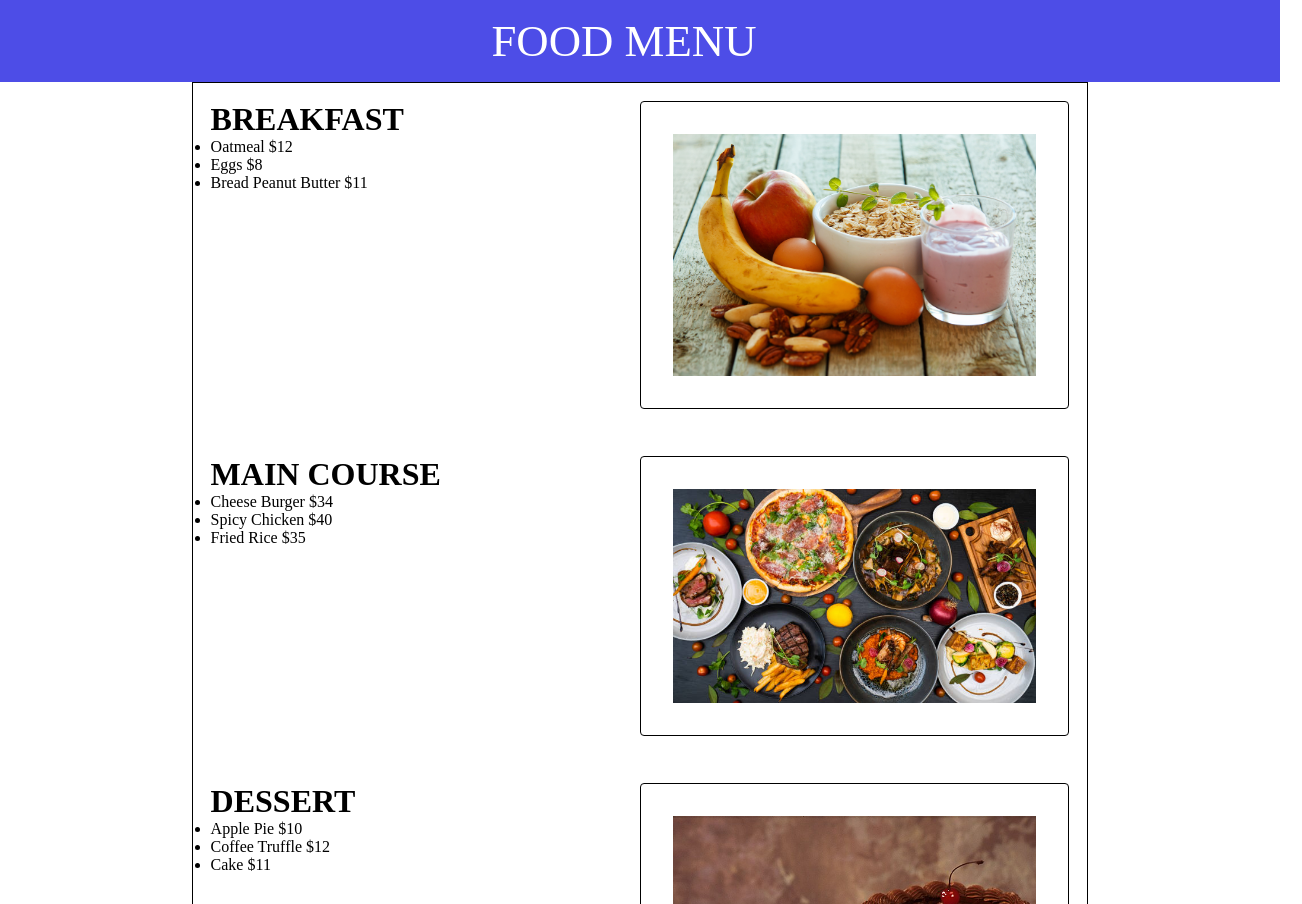
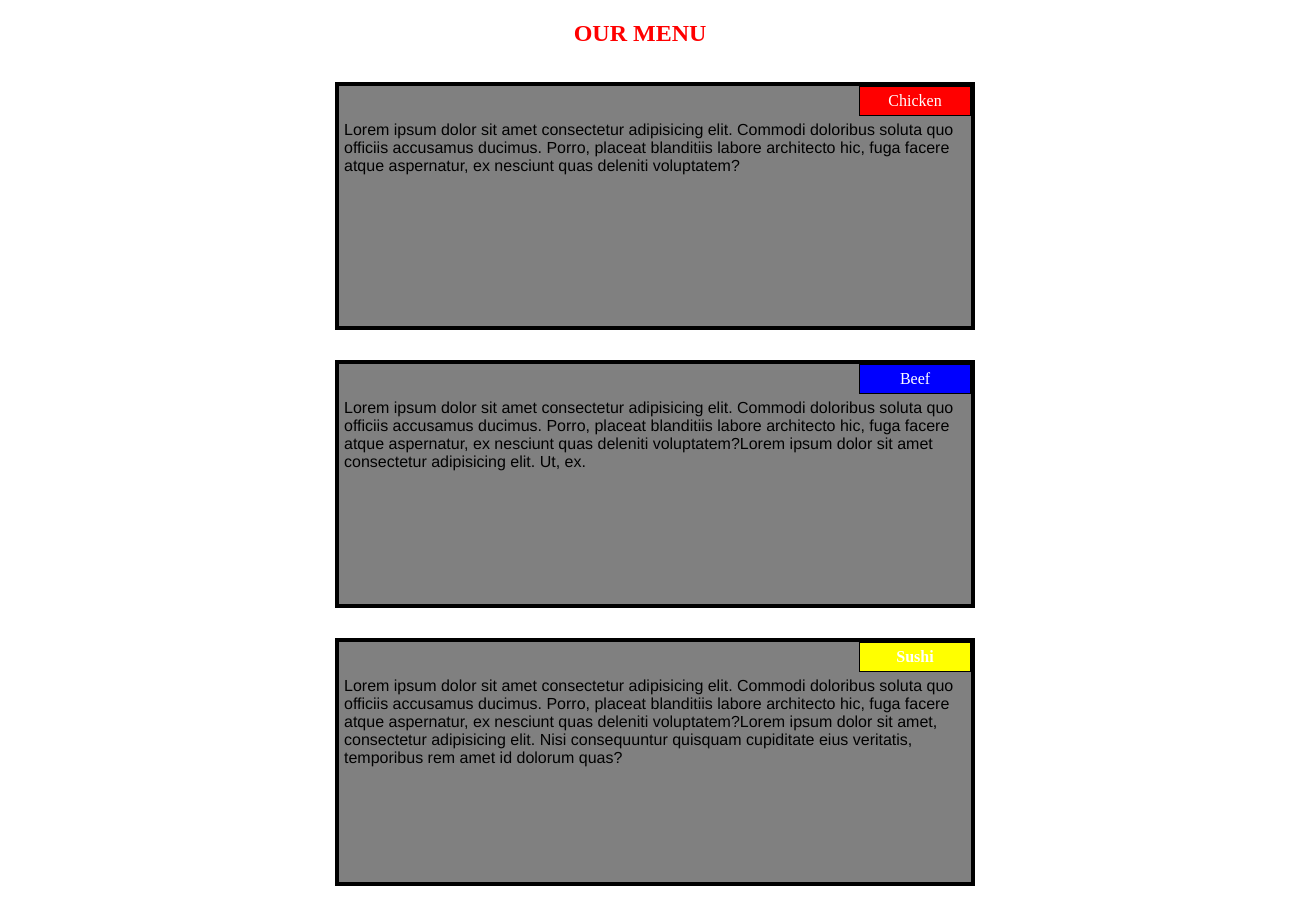
Before and after one commit to mystical-illusion/food-menu-assignment, a plain HTML site: page index.html in a window 1280 px wide. Shown: the top 904 px of the page, 1302 px wide, since content can reach past the window. Drawn offline with Linux system fonts and the light colour scheme.

Commit message:
updating assignment

```diff
--- a/index.html
+++ b/index.html
@@ -3,106 +3,53 @@
 <head>
     <meta charset="UTF-8">
     <meta name="viewport" content="width=device-width, initial-scale=1.0">
-    <title>Document</title>
-    <link rel="stylesheet" href="style.css">
+    <title>food menu</title>
+    <link rel="stylesheet" href="style2.css">
 </head>
 <body>
-    <div class="container">
     <header>
-            <div class="navContainer">
-                <nav>
-                    <ul id="navList">
-                        <li>
-                            <p id="navLogo">FOOD MENU</p>
-                        </li>
+        <h2>OUR MENU</h2>
+    </header>
+     <section class="part">
 
-                    </ul>
-                </nav>
-            </div >
-        </header>
-
-        <main>
-            <div class="contentBox">
-                <!--item1-->
-                <section>
-                    <div class="item">
-                        <div class="leftBox">
-                            <!--heading-->
-                            <h2>BREAKFAST</h2>
-                            <ul class="ingBox">
-                                <li>Oatmeal $12</li>
-                                <li>Eggs $8</li>
-                                <li>Bread Peanut Butter $11</li>
-                            </ul>
-
-
-                        </div>
-                        <div class="rightBox">
-                         <img src="breakfast.webp" >
+        <div>
+            <p class="first">Chicken</p>
+            <p class="content">
+                Lorem ipsum dolor sit amet consectetur adipisicing elit.
+                Commodi doloribus soluta quo officiis accusamus ducimus.
+                Porro, placeat blanditiis labore architecto hic, fuga facere atque aspernatur,
+                 ex nesciunt quas deleniti voluptatem?
+            </p>
         </div>
 
+        </section>
+
+        <section class="part">
+        <div>
+            <p class="second">Beef</p>
+            <p class="content">
+                Lorem ipsum dolor sit amet consectetur adipisicing elit.
+                Commodi doloribus soluta quo officiis accusamus ducimus.
+                Porro, placeat blanditiis labore architecto hic, fuga facere atque aspernatur,
+                 ex nesciunt quas deleniti voluptatem?Lorem ipsum dolor sit
+                 amet consectetur adipisicing elit. Ut, ex.
+            </p>
         </div>
     </section>
 
-                  <!--item2-->
-                <section>
-                    <div class="item">
-                        <div class="leftBox">
-                            <!--heading-->
-                            <h2>MAIN COURSE</h2>
-                            <ul class="ingBox">
-                                <li>Cheese Burger $34</li>
-                                <li>Spicy Chicken $40</li>
-                                <li>Fried Rice $35</li>
-                            </ul>
 
 
-                        </div>
-                        <div class="rightBox">
-                         <span> <img src="main course.jpg" ></span>
-                        </div>
 
-                    </div>
-                </section>
-                  <!--item3-->
-                <section>
-                    <div class="item">
-                        <div class="leftBox">
-                            <!--heading-->
-                            <h2>DESSERT</h2>
-                            <ul class="ingBox">
-                                <li>Apple Pie $10</li>
-                                <li>Coffee Truffle $12</li>
-                                <li>Cake  $11</li>
-                            </ul>
-
-
-                        </div>
-                        <div class="rightBox">
-
-                         <span> <img src="Desserts.jpg" ></span>
-                        </div>
-
-                    </div>
-                </section>
-                <!--item4-->
-                <section>
-                    <div class="item">
-                        <div class="leftBox">
-                            <!--heading-->
-                            <h2>BEVERAGE</h2>
-                            <ul class="ingBox">
-                                <li>Coffee Latte $05</li>
-                                <li>Lemon Tea $03</li>
-                                <li>Orange Juice $04</li>
-                            </ul>
-
-
-                        </div>
-                        <div class="rightBox">
-                         <span> <img src="beverage.jpeg" ></span>
-                        </div>
-
+      <section class="part">
+        <div>
+            <p class="third">Sushi</p>
+            <p class="content">
+                Lorem ipsum dolor sit amet consectetur adipisicing elit.
+                Commodi doloribus soluta quo officiis accusamus ducimus.
+                Porro, placeat blanditiis labore architecto hic, fuga facere atque aspernatur,
+                 ex nesciunt quas deleniti voluptatem?Lorem ipsum dolor sit amet, consectetur adipisicing elit.
+                  Nisi consequuntur quisquam cupiditate eius veritatis, temporibus rem amet id dolorum quas?
+            </p>
         </div>
     </section>
 
--- a/style.css
+++ b/style.css
@@ -31,8 +31,6 @@ nav{
 #navList{
     width:100%;
     padding: 15px;
-    /*margin-left:15px;
-    margin-right:15px;*/
     list-style:none;
     font-size: 2.5rem;
     display:flex;
--- /dev/null
+++ b/style2.css
@@ -0,0 +1,76 @@
+body{
+    background-color: white;
+}
+h2{
+    color: red;
+    text-align: center;
+}
+section{
+
+        position: relative;
+        padding: 15px;
+        width: 100%;
+
+
+}
+div{
+         position: relative;
+        background-color: gray;
+        border: 4px solid black;
+        width: 50%;
+        margin-left:auto;
+        margin-bottom: auto;
+        margin-right:auto;
+
+
+}
+p {
+    position: relative;
+    clear: right;
+}
+
+.first{
+    color: white;
+    float: right;
+    width: 100px;
+    padding: 5px;
+    margin: 0px;
+    border: 1px solid black;
+    text-align: center;
+    background-color: RED;
+
+}
+.second{
+    color: white;
+    float: right;
+    width: 100px;
+    padding: 5px;
+    margin: 0px;
+    border: 1px solid black;
+    text-align: center;
+    background-color: BLUE;
+
+}
+.third{
+    color: white;
+    float: right;
+    width: 100px;
+    padding: 5px;
+    margin: 0px;
+    border: 1px solid black;
+    text-align: center;
+    font-weight: bold;
+    background-color: yellow;
+
+
+}
+.content{
+    padding: 5px;
+    border: none;
+    background-color: gray;
+    font-family: Helvetica;
+    color: black;
+    margin: 0px;
+    height: 200px;
+    overflow: auto
+}
```
Also changed, not shown: food.html.html (added, +112 -0 lines). Lines whose indentation alone changed are shown as unchanged.
